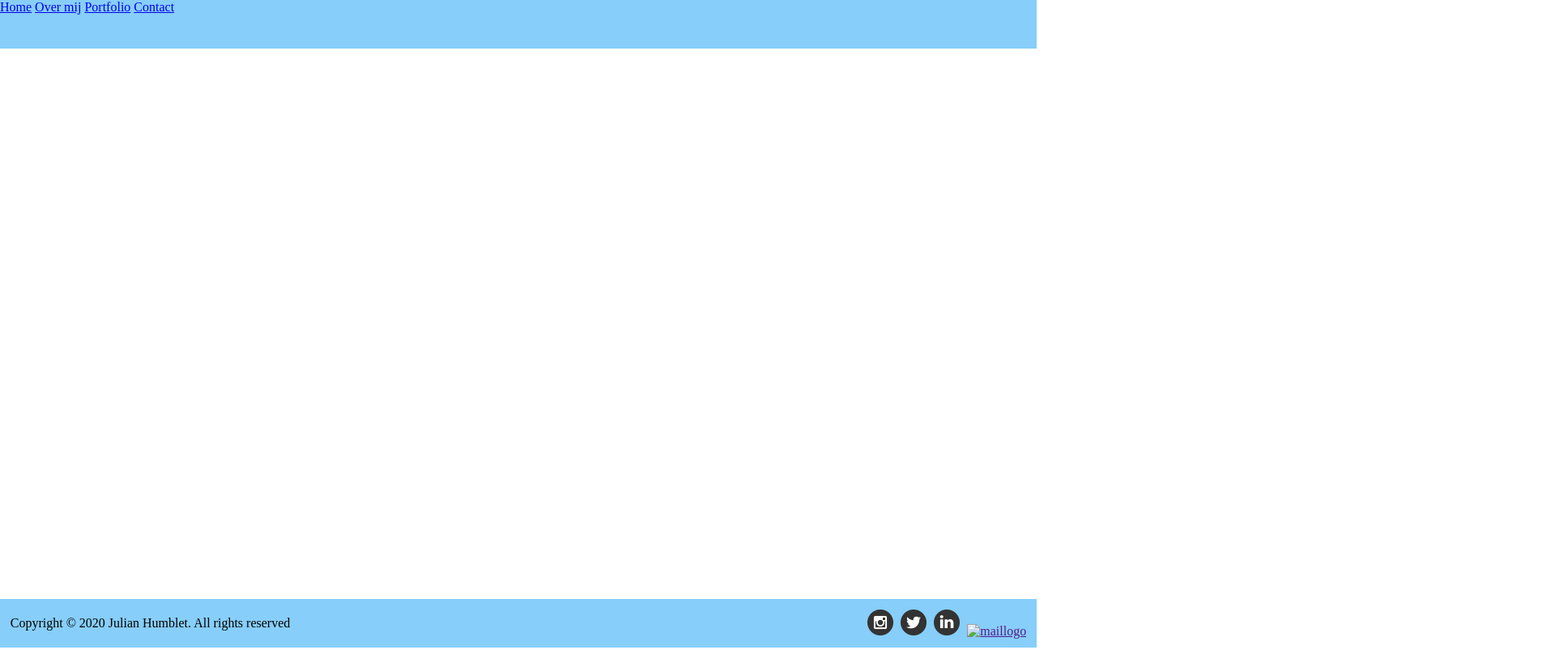
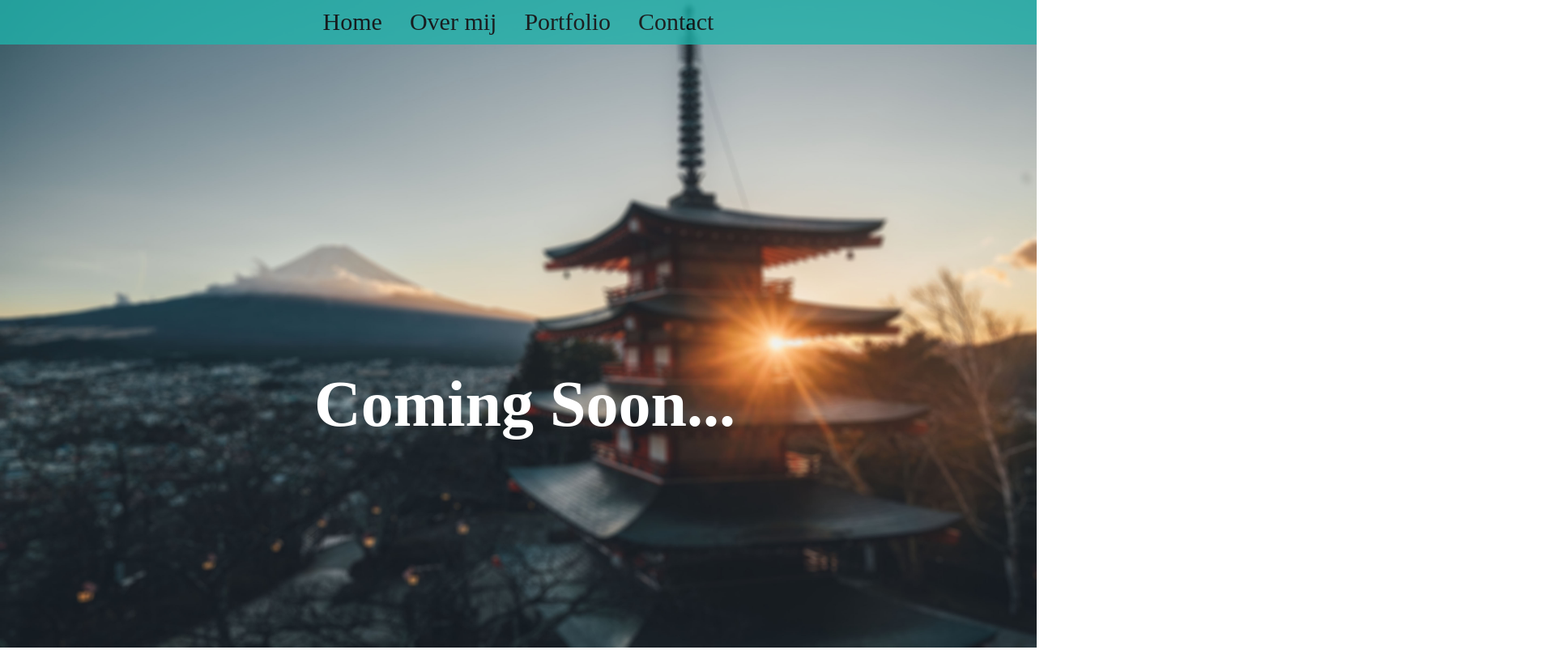
Before and after one commit to julianhumblet/julianhumblet.nl, a plain HTML site: page index.html in a window 1280 px wide. Shown: the top 803 px of the page at 81% size, 1920 px wide, since content can reach past the window. Drawn offline with Linux system fonts and the light colour scheme.

Commit message:
Add files via upload

```diff
--- a/css/index.css
+++ b/css/index.css
@@ -1,76 +1,83 @@
+/*Body*/
 body {
     overflow-x: hidden;
+    background-image: url(../images/background.jpg);
+    background-repeat: no-repeat;
+    background-size: cover;
 }
 
 
 /*Header*/
 #header {
-    position: absolute;
+    position: fixed;
     top: 0%;
     left: 0%;
     width: 100%;
-    height: 60px;
-    background-color: lightskyblue;
+    height: 55px;
+    background-color: lightseagreen;
+    opacity: 80%;
     z-index: 2;
 }
 
 
-#nav-menu {
-    position: absolute;
-    top: 16px;
-    left: 3%;
+#navigation-bar {
+    position: relative;
+    top: 10px;
+    text-align: center;
 }
 
 
-.nav-button {
-    color: rgb(37, 79, 158);
-    font-size: 25px;
+.navigation-button {
     text-decoration: none;
+    color: black;
+    font-size: 30px;
+    padding: 15px;
 }
 
 
-.nav-button:hover {
-    color:rgb(91, 148, 255);
+.navigation-button:hover {
+    color: white;
+}
+
+
+/*Content*/
+#comingsoon {
+    position: absolute;
+    color: white;
+    width: 100%;
+    text-align: center;
+    top: 400px;
+    font-size: 40px;
 }
 
 
 /*Footer*/
 #footer {
     position: absolute;
-    bottom: 0%;
     left: 0%;
     width: 100%;
-    height: 60px;
-    background-color: lightskyblue;
-    z-index: 2;
+    height: 55px;
+    margin-top: 1181px;
+    background-color: rgb(85, 83, 83);
+    z-index: 1;
 }
 
 
 #copyright {
-    position: absolute;
-    top: 5px;
+    position: relative;
+    top: 2px;
     left: 1%;
 }
 
 
-#name {
-    position: absolute;
-    top: 5px;
-    left: 47.5%;
-    text-align: center;
-}
-
-
 #socialmedia {
-    position: absolute;
-    right: 1%;
+    position: relative;
+    left: 90.5%;
+    top: -39px;
 }
 
 
 .socialmedia-logo {
-    position: relative;
-    top: 13px;
     width: 32px;
-    height: 32px;
     padding-left: 5px;
 }
--- /dev/null
+++ b/css/overmij.css
@@ -0,0 +1,83 @@
+/*Body*/
+body {
+    overflow-x: hidden;
+    background-image: url(../images/background.jpg);
+    background-repeat: no-repeat;
+    background-size: cover;
+}
+
+
+/*Header*/
+#header {
+    position: fixed;
+    top: 0%;
+    left: 0%;
+    width: 100%;
+    height: 55px;
+    background-color: lightseagreen;
+    opacity: 80%;
+    z-index: 2;
+}
+
+
+#navigation-bar {
+    position: relative;
+    top: 10px;
+    text-align: center;
+}
+
+
+.navigation-button {
+    text-decoration: none;
+    color: black;
+    font-size: 30px;
+    padding: 15px;
+}
+
+
+.navigation-button:hover {
+    color: white;
+}
+
+
+/*Content*/
+#comingsoon {
+    position: absolute;
+    color: white;
+    width: 100%;
+    text-align: center;
+    top: 400px;
+    font-size: 40px;
+}
+
+
+/*Footer*/
+#footer {
+    position: absolute;
+    left: 0%;
+    width: 100%;
+    height: 55px;
+    margin-top: 1181px;
+    background-color: rgb(85, 83, 83);
+    z-index: 1;
+}
+
+
+#copyright {
+    position: relative;
+    top: 2px;
+    left: 1%;
+}
+
+
+#socialmedia {
+    position: relative;
+    left: 90.5%;
+    top: -39px;
+}
+
+
+.socialmedia-logo {
+    width: 32px;
+    padding-left: 5px;
+}
--- /dev/null
+++ b/css/portfolio.css
@@ -0,0 +1,83 @@
+/*Body*/
+body {
+    overflow-x: hidden;
+    background-image: url(../images/background.jpg);
+    background-repeat: no-repeat;
+    background-size: cover;
+}
+
+
+/*Header*/
+#header {
+    position: fixed;
+    top: 0%;
+    left: 0%;
+    width: 100%;
+    height: 55px;
+    background-color: lightseagreen;
+    opacity: 80%;
+    z-index: 2;
+}
+
+
+#navigation-bar {
+    position: relative;
+    top: 10px;
+    text-align: center;
+}
+
+
+.navigation-button {
+    text-decoration: none;
+    color: black;
+    font-size: 30px;
+    padding: 15px;
+}
+
+
+.navigation-button:hover {
+    color: white;
+}
+
+
+/*Content*/
+#comingsoon {
+    position: absolute;
+    color: white;
+    width: 100%;
+    text-align: center;
+    top: 400px;
+    font-size: 40px;
+}
+
+
+/*Footer*/
+#footer {
+    position: absolute;
+    left: 0%;
+    width: 100%;
+    height: 55px;
+    margin-top: 1181px;
+    background-color: rgb(85, 83, 83);
+    z-index: 1;
+}
+
+
+#copyright {
+    position: relative;
+    top: 2px;
+    left: 1%;
+}
+
+
+#socialmedia {
+    position: relative;
+    left: 90.5%;
+    top: -39px;
+}
+
+
+.socialmedia-logo {
+    width: 32px;
+    padding-left: 5px;
+}
```
